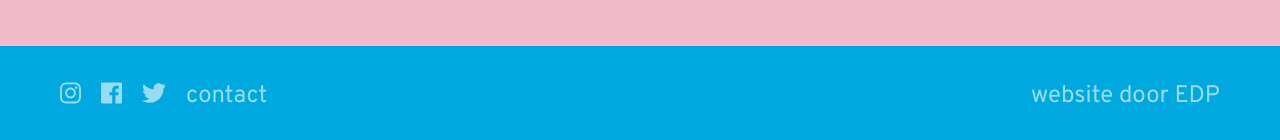
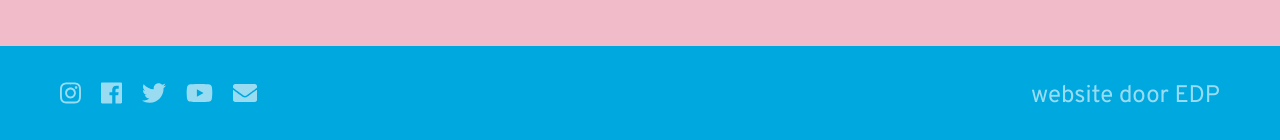
Before and after one commit to deprezedouard/roosjepertzbe, a Jekyll site: the page built from index.markdown, in a window 1280 px wide and 900 px high, scrolled down 2361 px, cut to the strip 67-897 px from the top of the window. Shown: the part 687-827 px from the top of the strip. Built offline with Jekyll 4.4.1, drawn with Linux system fonts in a browser that asks for light colours; nearby versions of some CDN libraries; comment, search, counter and statistics services are not loaded.

Commit message:
Updated Yarn and 4 other files

```diff
--- a/_includes/footer.html
+++ b/_includes/footer.html
@@ -3,7 +3,8 @@
     <a href="https://www.instagram.com/roosjepertz/"><i class="fab fa-instagram"></i></a>
     <a href="https://www.facebook.com/roosje.pertz"><i class="fab fa-facebook"></i></a>
     <a href="https://twitter.com/roosjepertz"><i class="fab fa-twitter"></i></a>
-    <a href="mailto:info@roosjepertz.be">contact</a>
+    <a href="https://www.youtube.com/channel/UCL4mxu1pATbZcH90rtwXj7g"><i class="fab fa-youtube"></i></a>
+    <a href="mailto:info@roosjepertz.be"><i class="fas fa-envelope"></i></a>
   </div>
  <div class="footer-content footer-links">
     <a href="mailto:deprezedouard@gmaiL.com">website door EDP</a>
--- a/_includes/navbar.html
+++ b/_includes/navbar.html
@@ -20,6 +20,22 @@
       <li class="nav-item">
         <a class="nav-link page-scroll" href="mailto:info@roosjepertz.be">Contact</a>
       </li>
+      <li class="nav-item">
+        <div class="footer-links d-flex justify-content-center d-lg-none">
+          <a href="https://www.instagram.com/roosjepertz/"><i class="fab fa-instagram"></i></a>
+          <a href="https://www.facebook.com/roosje.pertz"><i class="fab fa-facebook"></i></a>
+          <a href="https://twitter.com/roosjepertz"><i class="fab fa-twitter"></i></a>
+          <a href="https://www.youtube.com/channel/UCL4mxu1pATbZcH90rtwXj7g"><i class="fab fa-youtube"></i></a>
+          <a href="mailto:info@roosjepertz.be"><i class="fas fa-envelope"></i></a>
+        </div>
+      </li>
     </ul>
   </div>
+  <div class="footer-links d-none d-lg-block">
+    <a href="https://www.instagram.com/roosjepertz/"><i class="fab fa-instagram"></i></a>
+    <a href="https://www.facebook.com/roosje.pertz"><i class="fab fa-facebook"></i></a>
+    <a href="https://twitter.com/roosjepertz"><i class="fab fa-twitter"></i></a>
+    <a href="https://www.youtube.com/channel/UCL4mxu1pATbZcH90rtwXj7g"><i class="fab fa-youtube"></i></a>
+    <a href="mailto:info@roosjepertz.be"><i class="fas fa-envelope"></i></a>
+  </div>
 </nav>
--- a/assets/css/bootstrap/_carousel.scss
+++ b/assets/css/bootstrap/_carousel.scss
@@ -24,6 +24,7 @@
 .carousel-item-next,
 .carousel-item-prev {
   display: block;
+
 }
 
 .carousel-item-next,
--- a/index.markdown
+++ b/index.markdown
@@ -56,8 +56,12 @@ layout: default
           </a>
         </div>
         <div class="carousel-item">
-          <h2>{{ page.socials_twitter_title }}</h2>
-          <a class="twitter-timeline" data-width="800" data-height="800" href="https://twitter.com/roosjepertz?ref_src=twsrc%5Etfw"></a> <script async src="https://platform.twitter.com/widgets.js" charset="utf-8"></script>
+          <div class="w-100 d-flex justify-content-center">
+            <div class="social-twitter-container">
+              <h2>{{ page.socials_twitter_title }}</h2>
+              <a class="twitter-timeline" data-width="800" data-height="800" href="https://twitter.com/roosjepertz?ref_src=twsrc%5Etfw"></a> <script async src="https://platform.twitter.com/widgets.js" charset="utf-8"></script>
+            </div>
+          </div>
         </div>
       </div>
       <a class="carousel-control-prev" href="#carouselExampleControls" role="button" data-slide="prev">
```
Also changed, not shown: 1 other file.
